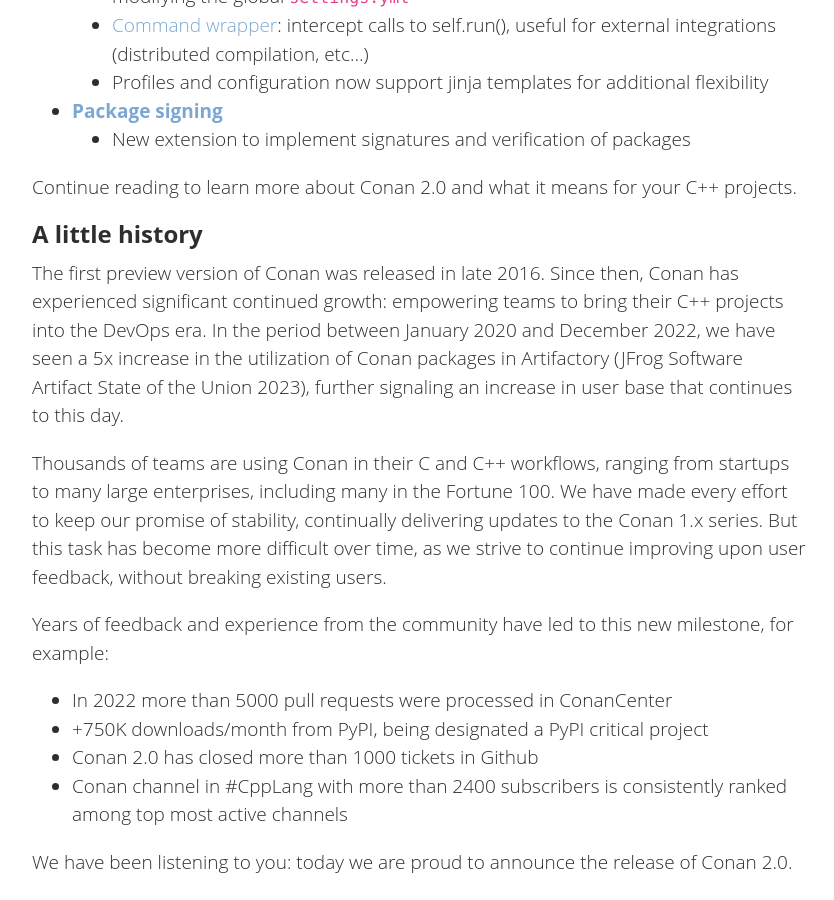
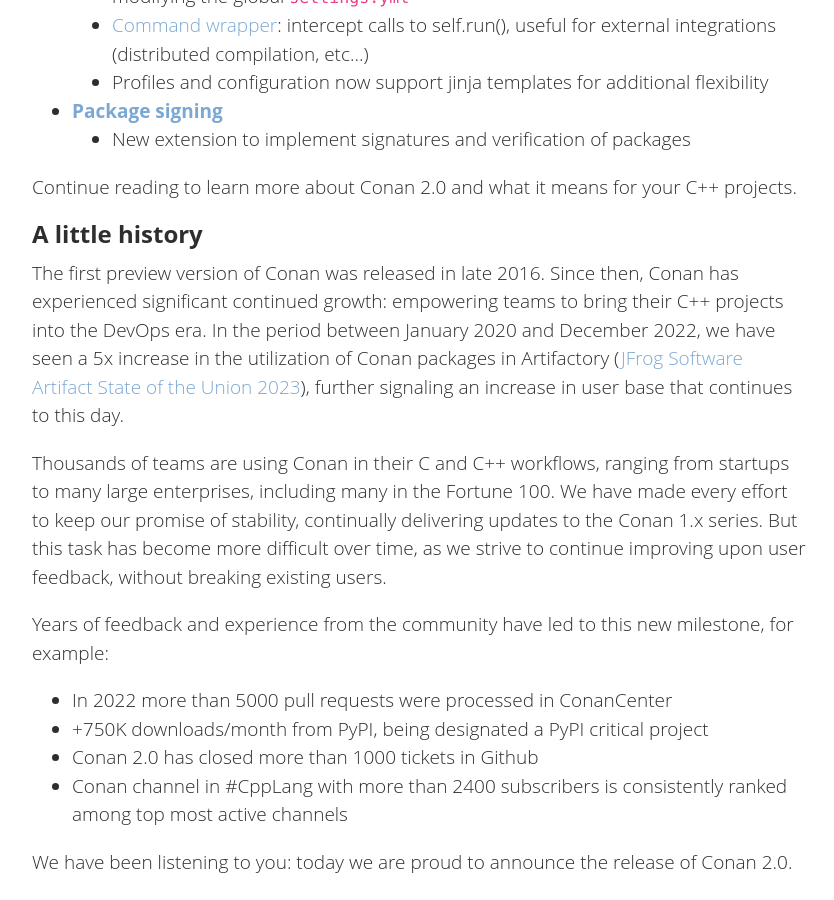
Before and after one commit to conan-io/conan-io.github.io, a Jekyll site: the page built from _posts/2023-02-22-Conan-2.0.markdown, in a window 1280 px wide and 900 px high, scrolled down 2968 px. Shown: the whole window, without its empty margins (20-854 px from the left). Built offline with Jekyll 4.4.1, drawn with Linux system fonts in a browser that asks for light colours; comment, search, counter and statistics services are not loaded; part of the change alters nothing that is shown.

Commit message:
add link

```diff
--- a/_posts/2023-02-22-Conan-2.0.markdown
+++ b/_posts/2023-02-22-Conan-2.0.markdown
@@ -77,7 +77,7 @@ Continue reading to learn more about Conan 2.0 and what it means for your C++ pr
 
 ## A little history
 
-The first preview version of Conan was released in late 2016. Since then, Conan has experienced significant continued growth: empowering teams to bring their C++ projects into the DevOps era. In the period between January 2020 and December 2022, we have seen a 5x increase in the utilization of Conan packages in Artifactory (JFrog Software Artifact State of the Union 2023), further signaling an increase in user base that continues to this day.
+The first preview version of Conan was released in late 2016. Since then, Conan has experienced significant continued growth: empowering teams to bring their C++ projects into the DevOps era. In the period between January 2020 and December 2022, we have seen a 5x increase in the utilization of Conan packages in Artifactory ([JFrog Software Artifact State of the Union 2023](https://jfrog.com/artifact-state-of-union)), further signaling an increase in user base that continues to this day.
 
 Thousands of teams are using Conan in their C and C++ workflows, ranging from startups to many large enterprises, including many in the Fortune 100. We have made every effort to keep our promise of stability, continually delivering updates to the Conan 1.x series. But this task has become more difficult over time, as we strive to continue improving upon user feedback, without breaking existing users.
 
```
